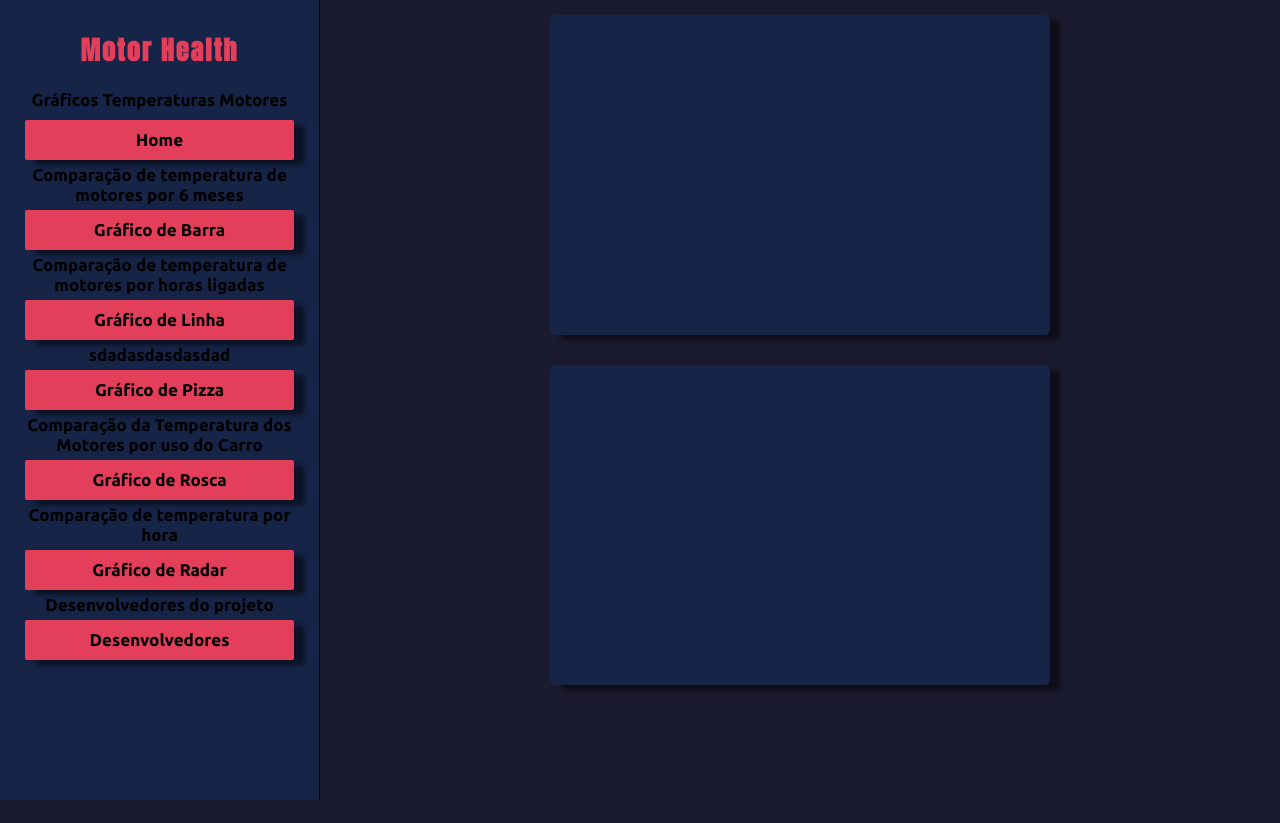
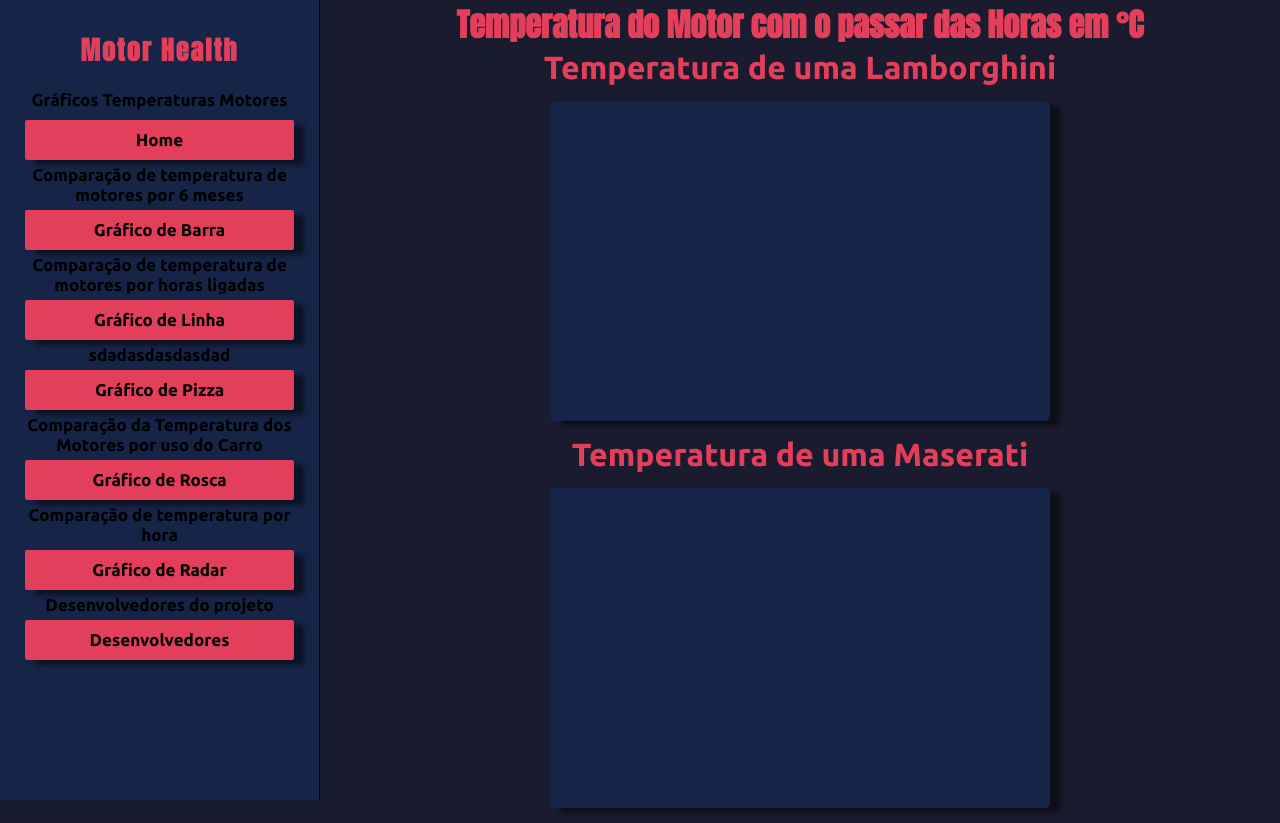
Before and after one commit to vidal987/DashBoard-graficos.github.io, a plain HTML site: page index/pizza.html in a window 1280 px wide. Before the commit the page ends 800 px from the top, so only its background shows below. Drawn offline with nearby package versions, Linux system fonts and the light colour scheme; files that its build step writes are made by us from their sources.

Commit message:
Update pizza.html

```diff
--- a/index/pizza.html
+++ b/index/pizza.html
@@ -7,8 +7,13 @@
     <script src="https://cdn.jsdelivr.net/npm/chart.js@2.8.0"></script>
     <link rel="stylesheet" href="/style.css">
     <link rel="stylesheet" href="respovidade.css">
-    <title>Gráficos de Pizza</title>
+    <title>Gráficos de Rosca</title>
 </head>
+<style>
+    h2{
+        font-size: 32px;
+    }
+</style>
 <body>
     <aside>
         <h1>Motor Health</h1>
@@ -37,17 +42,20 @@
 
 
     <div class="card-graficos">
+        <h1>Temperatura do Motor com o passar das Horas em °C</h1>
+
+        <h2>Temperatura de uma Lamborghini</h2>
         <figure class="zoom">
             <canvas id="grafico-1"></canvas>
         </figure>
 
+        <h2>Temperatura de uma Maserati</h2>
         <figure class="zoom">
              <canvas id="grafico-2"></canvas>
         </figure>
 
     </div>
 
-
-    <script src="/index.js"></script>
+    <script src="/js/pizza.js"></script>
 </body>
 </html>
```
